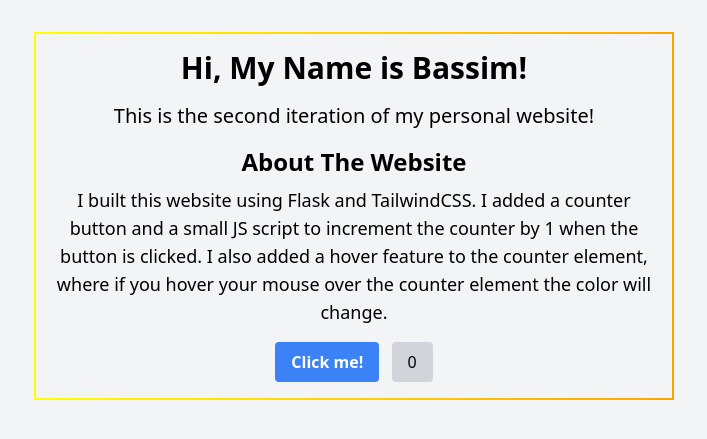
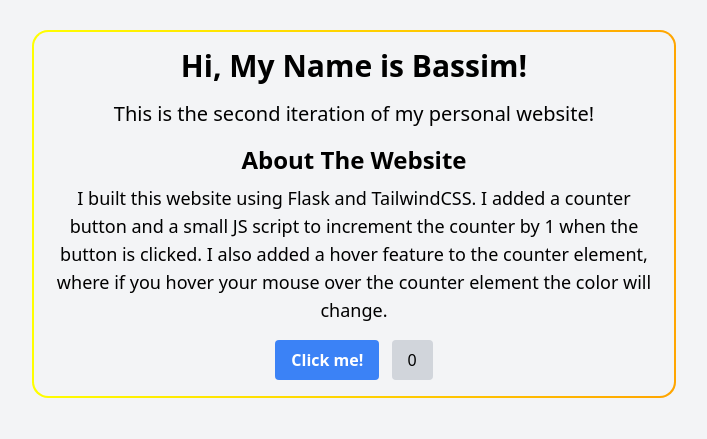
Before and after one commit to AVGVSTVS96/flaskWebsite, a Flask app: page / in a window 1280 px wide. Shown: the top 439 px of the page, without its empty margins (286-993 px from the left). Run offline with Flask 2, Linux system fonts and the light colour scheme; style sheets or scripts are compiled from the project's sources.

Commit message:
fixed border, maybe extra unnecessary code

```diff
--- a/templates/index.html
+++ b/templates/index.html
@@ -8,15 +8,30 @@
     <link rel="stylesheet" href="{{ url_for('static', filename='output.css') }}">
     <style>
       .gradient-border {
-      border: 2px solid;
-      border-image: linear-gradient(to right, yellow, orange) 1;
+        position: relative;
+        display: inline-block;
+      }
+      .gradient-border::before {
+        content: "";
+        background: linear-gradient(to right, yellow, orange);
         border-radius: 1rem;
+        position: absolute;
+        top: -2px;
+        left: -2px;
+        right: -2px;
+        bottom: -2px;
+        z-index: -1;
+      }
+      .content {
+        padding: 1rem;
+        border-radius: 0.9rem;
       }
     </style>
   </head>
   <body class="bg-gray-100">
     <div class="container mx-auto px-4 py-8 text-center max-w-2xl">
-      <div class="p-4 relative gradient-border">
+      <div class="gradient-border">
+        <div class="content bg-gray-100">
           <h1 class="text-3xl font-bold mb-4">Hi, My Name is Bassim!</h1>
           <p class="text-xl mb-4">This is the second iteration of my personal website!</p>
           <h2 class="text-2xl font-bold mt-4 mb-2">About The Website</h2>
@@ -27,6 +42,7 @@
           <span id="counter-display" class="inline-block bg-gray-300 hover:bg-blue-400 border-gray-50 px-4 py-2 ml-2 rounded text-center">
             0
           </span>
+        </div>
       </div>
     </div>
     <script>
```
Lines whose indentation alone changed are shown as unchanged.
